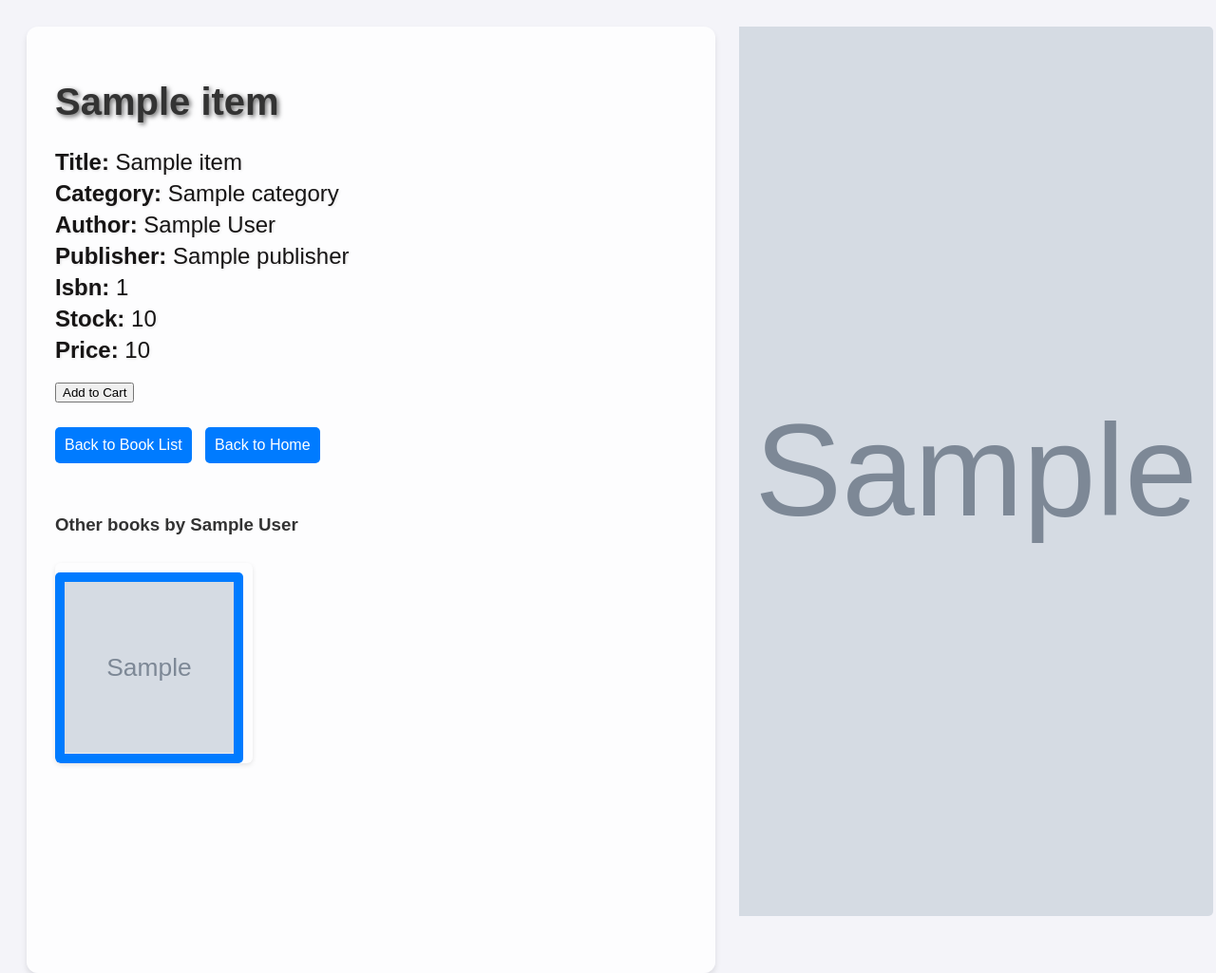
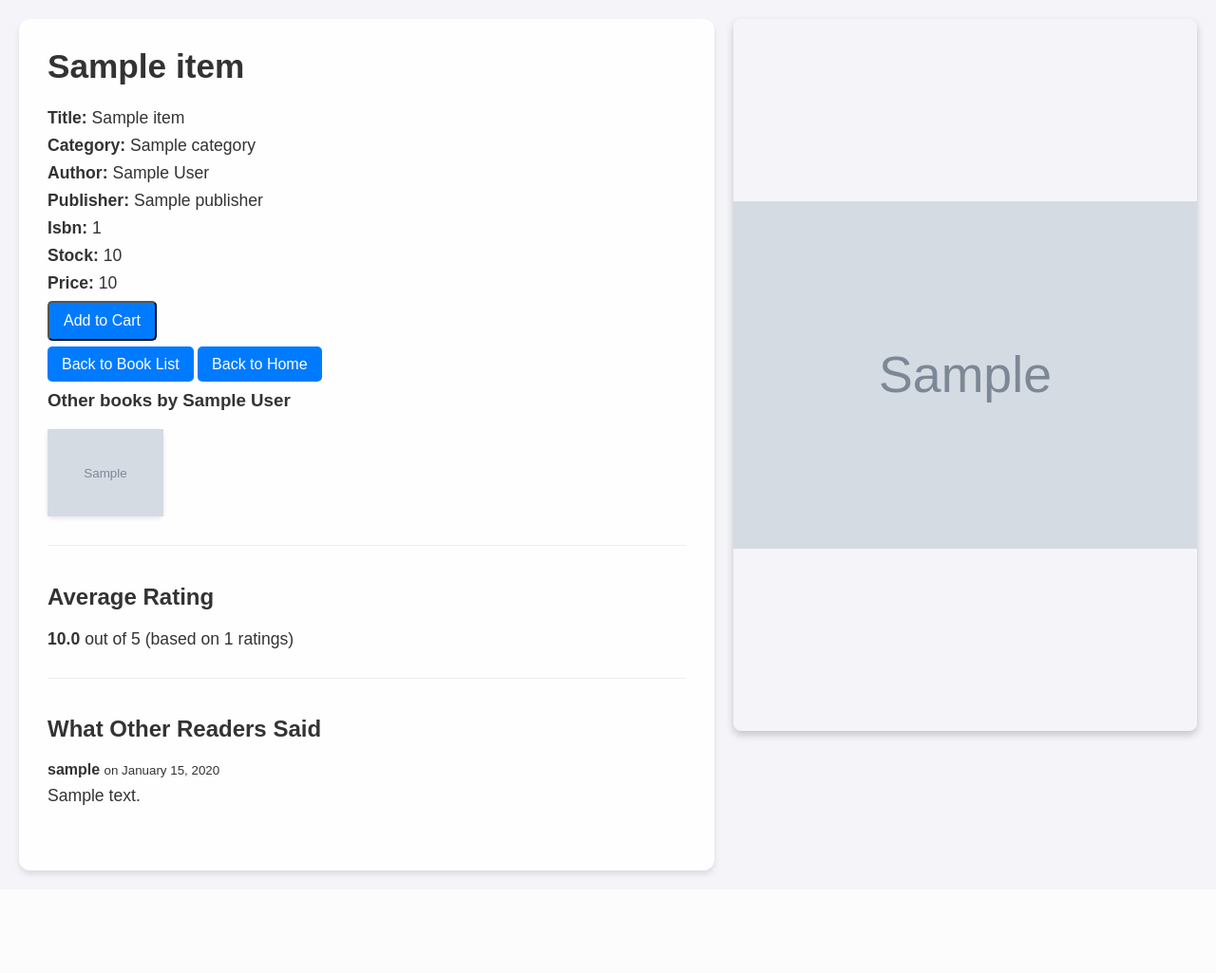
Before and after one commit to EvansFYP/SPatternsCA4, a Django app: template onlinelibrary/templates/onlinelibrary/itemdetail.html in a window 1280 px wide. Shown: the whole page at 95% size. After the commit the page ends 924 px from the top, so only its background shows below. Run offline with Django 3.2, Linux system fonts and the light colour scheme; the template is opened without the code that fills it: most values are stand-ins (such as "Sample title", 1, 10 or a date in 2020); grey boxes marked "Sample" are stand-in pictures.

Commit message:
fixed review functionality, added strategy pattern for discounting and template pattern for validating card numbers for card type

```diff
--- a/onlinelibrary/admin.py
+++ b/onlinelibrary/admin.py
@@ -1,6 +1,8 @@
 from django.contrib import admin
 from .models import UserProfile, Book, BookTransaction
+from .models import BookComment
 
 admin.site.register(UserProfile)
 admin.site.register(Book)
 admin.site.register(BookTransaction)
+admin.site.register(BookComment)
--- a/onlinelibrary/cart_service.py
+++ b/onlinelibrary/cart_service.py
@@ -6,7 +6,7 @@ from .models import BookTransaction
 from django.utils import timezone
 
 class CartService:
-    _instance = None
+    _instance = None # singleton
 
     def __new__(cls):
         if cls._instance is None:
--- a/onlinelibrary/filters.py
+++ b/onlinelibrary/filters.py
@@ -1,3 +1,8 @@
+
+from decimal import Decimal
+import re
+
+
 
 class BookFilterStrategy:
     def filter(self, queryset, query):
--- a/onlinelibrary/templates/onlinelibrary/itemdetail.html
+++ b/onlinelibrary/templates/onlinelibrary/itemdetail.html
@@ -5,129 +5,93 @@
     <style>
         body {
             font-family: Arial, sans-serif;
-            background-color: #f4f4f9;
+            background: #f4f4f9;
+            margin: 0;
+            padding: 20px;
             display: flex;
-            justify-content: space-between;
-            padding: 20px;
-            background-size: cover;
-            background-position: center;
-            background-repeat: no-repeat;
-            background-attachment: fixed;
-            height: 100vh;
             color: #333;
+            box-sizing: border-box;
         }
 
         .details {
-            width: 60%;
-            height: 100%;
-            padding-right: 20px;
-            padding-right: 50px;
-            padding-top: 60px;
-            background-color: rgba(255, 255, 255, 0.8);
+            width: 55%;
+            background: rgba(255, 255, 255, 0.9);
             border-radius: 12px;
             padding: 30px;
-            box-shadow: 0px 4px 6px rgba(0, 0, 0, 0.1);
+            box-shadow: 0 4px 6px rgba(0, 0, 0, 0.1);
+            margin-right: 20px;
+            overflow-y: auto;
+            max-height: 90vh;
         }
 
         .image-container {
-            width: 45%;
+            width: 40%;
             display: flex;
             justify-content: center;
-            align-items: center;
-        }
-
-        h1 {
-            font-size: 40px;
-            color: #333;
-            text-shadow: 2px 2px 5px rgba(0, 0, 0, 0.6);
-        }
-
-        p {
-            font-size: 24px;
-            color: #171515;
-            margin: 5px 0;
-            text-shadow: 1px 1px 3px rgba(0, 0, 0, 0.1);
-        }
-
-        a {
-            display: inline-block;
-            padding: 10px;
-            background-color: #007bff;
-            color: white;
-            font-size: 16px;
-            border-radius: 5px;
-            text-decoration: none;
-            margin-top: 10px;
-            margin-right: 10px;
-        }
-
-        a:hover {
-            background-color: #0056b3;
-        }
-
-        .buttons-container {
-            margin-top: 20px;
-            padding-top: 0;
         }
 
         .image-container img {
-            padding-left: 50;
-
+            max-height: 80vh;
             width: 100%;
-            height: 100%;
-            max-width: 600px;
-            border-radius: 5px;
+            border-radius: 8px;
+            object-fit: contain;
+            box-shadow: 0 4px 8px rgba(0, 0, 0, 0.2);
         }
 
+        h1 { font-size: 2.2rem; margin-top: 0; }
+        p { margin: 8px 0; font-size: 1.1rem; }
 
+        .buttons-container a, .buttons-container button {
+            padding: 10px 15px;
+            background: #007bff;
+            color: white;
+            font-size: 1rem;
+            text-decoration: none;
+            border-radius: 5px;
+            cursor: pointer;
+        }
 
+        .buttons-container a:hover, .buttons-container button:hover {
+            background: #0056b3;
+        }
 
         .related-books {
             display: grid;
-            grid-template-columns: repeat(auto-fill, minmax(160px, 1fr));
-            gap: 20px;
-            padding: 10px 0;
+            grid-template-columns: repeat(auto-fill, minmax(120px, 1fr));
+            gap: 15px;
         }
 
         .related-book {
-
             border-radius: 6px;
-            overflow: hidden;
-            box-shadow: 0 2px 5px rgba(0,0,0,0.1);
-            transition: all 0.3s ease;
+            box-shadow: 0 2px 5px rgba(0, 0, 0, 0.1);
+            transition: 0.3s;
             text-align: center;
         }
 
         .related-book:hover {
             transform: translateY(-5px);
-            box-shadow: 0 5px 15px rgba(0,0,0,0.1);
+            box-shadow: 0 5px 15px rgba(0, 0, 0, 0.2);
         }
 
-        .related-book-image {
+        .related-book img {
             width: 100%;
-            height: 180px;
+            height: 100%;
             object-fit: cover;
-            border-bottom: 1px solid #eee;
         }
 
-        .related-book-title {
-            padding: 10px;
-            font-size: 14px;
-            color: #333;
-            white-space: nowrap;
-            overflow: hidden;
-            text-overflow: ellipsis;
+        .book-rating, .book-comments-section {
+            margin-top: 30px;
+            padding-top: 20px;
+            border-top: 1px solid #eee;
         }
 
-        .related-book-link {
-            text-decoration: none;
-            color: inherit;
+        .comment {
+            margin-bottom: 15px;
+            padding-bottom: 15px;
+            border-bottom: 1px solid #f0f0f0;
         }
 
-
-
-
-
+        .comment:last-child { border-bottom: none; }
     </style>
 </head>
 <body>
@@ -141,10 +105,7 @@
         <p><b>Stock:</b> {{ item.stock_quantity }}</p>
         <p><b>Price:</b> {{ item.price }}</p>
 
-
-
         <div class="buttons-container">
-
             <form method="post" action="{% url 'onlinelibrary:add_to_cart' item.id %}">
                 {% csrf_token %}
                 <button type="submit">Add to Cart</button>
@@ -154,15 +115,13 @@
             <a href="{% url 'onlinelibrary:home' %}">Back to Home</a>
 
             {% if user.is_staff %}
-            <BR>
-            Admin Options:
                 <a href="{% url 'onlinelibrary:deleteitem' item.id %}" onclick="return confirm('Are you sure you want to delete this item?');">Delete Item</a>
-            <a href="{% url 'onlinelibrary:edititem' item.id %}">Edit Item</a> <br>
+                <a href="{% url 'onlinelibrary:edititem' item.id %}">Edit Item</a>
             {% endif %}
         </div>
-<br> <br>
+
         <div class="related-books-container">
-    <h3 class="related-books-title">Other books by {{ item.author }}</h3>
+            <h3>Other books by {{ item.author }}</h3>
             <div class="related-books">
                 {% for related_book in related_books %}
                     <div class="related-book">
@@ -178,13 +137,31 @@
             </div>
         </div>
 
+        <div class="book-rating">
+            <h2>Average Rating</h2>
+            {% if item.review_count > 0 %}
+                <p><strong>{{ item.review|floatformat:1 }}</strong> out of 5 (based on {{ item.review_count }} ratings)</p>
+            {% else %}
+                <p>This book hasn't been rated yet.</p>
+            {% endif %}
+        </div>
 
+        <div class="book-comments-section">
+            <h2>What Other Readers Said</h2>
+            {% for comment in comments %}
+                <div class="comment">
+                    <strong>{{ comment.user.username }}</strong>
+                    <small>on {{ comment.created_at|date:"F j, Y" }}</small>
+                    <p>{{ comment.comment }}</p>
+                </div>
+            {% empty %}
+                <p>No reviews yet. Be the first to review this book!</p>
+            {% endfor %}
+        </div>
     </div>
 
     <div class="image-container">
         <img src="{{ item.image.url }}" alt="{{ item.title }}" />
     </div>
-
-
 </body>
 </html>
--- a/onlinelibrary/templates/onlinelibrary/purchase_history.html
+++ b/onlinelibrary/templates/onlinelibrary/purchase_history.html
@@ -8,7 +8,7 @@
                 Quantity: {{ transaction.quantity }}<br>
                 Purchased on: {{ transaction.transaction_date|date:"M d, Y H:i" }}<br>
 
-                <a href="{% url 'submit_review' transaction.book.id %}">Leave a Review</a>
+                <a href="{% url 'onlinelibrary:review' transaction.book.id %}">Leave a Review</a>
             </li>
         {% endfor %}
     </ul>
--- a/onlinelibrary/templates/onlinelibrary/review.html
+++ b/onlinelibrary/templates/onlinelibrary/review.html
@@ -9,7 +9,7 @@
 
     <p>How would you rate this book?</p>
 
-    <form method="POST" action="{% url 'submit_review' book.id %}">
+    <form method="POST" action="{% url 'onlinelibrary:review' book.id %}">
         {% csrf_token %}
         <label for="rating">Rating (1 to 5):</label>
         <select name="rating" id="rating">
@@ -28,6 +28,6 @@
         <button type="submit">Submit Review</button>
     </form>
 
-    <p><a href="{% url 'book_details' book.id %}">Back to Book Details</a></p>
+    <p><a href="{% url 'onlinelibrary:itemdetail' book.id %}">Back to Book Details</a></p>
 </body>
 </html>
--- a/onlinelibrary/urls.py
+++ b/onlinelibrary/urls.py
@@ -24,6 +24,6 @@ path('cart/remove/<int:item_id>/', views.remove_from_cart, name='remove_from_car
 path('finalise_purchase/', views.finalise_purchase, name='finalise_purchase'),
 path('loyalty/', views.loyalty_page, name='loyalty_page'),
 path('purchase-history/', views.purchase_history, name='purchase_history'),
-path('review/<int:book_id>/', views.submit_review, name='submit_review'),
+path('review/<int:book_id>/', views.review, name='review'),
 
 ]
```
Also changed, not shown: onlinelibrary/CartService.py (deleted, +0 -12 lines), onlinelibrary/discountandtransaction.py (added, +104 -0 lines), onlinelibrary/views.py (+32 -52 lines), onlinelibrary/migrations/0007_bookcomment.py (added). Lines whose indentation alone changed are shown as unchanged.
